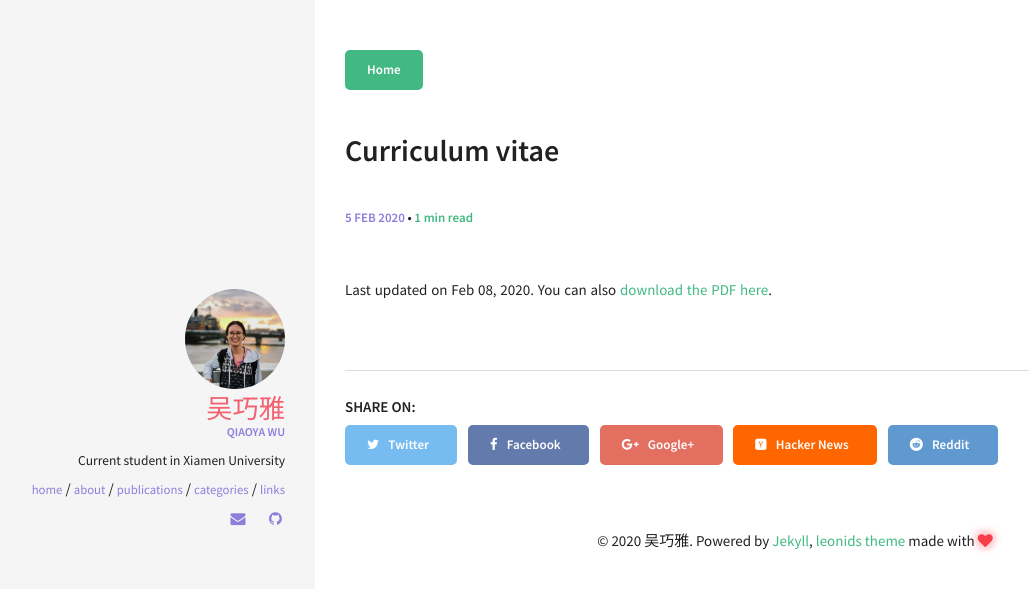
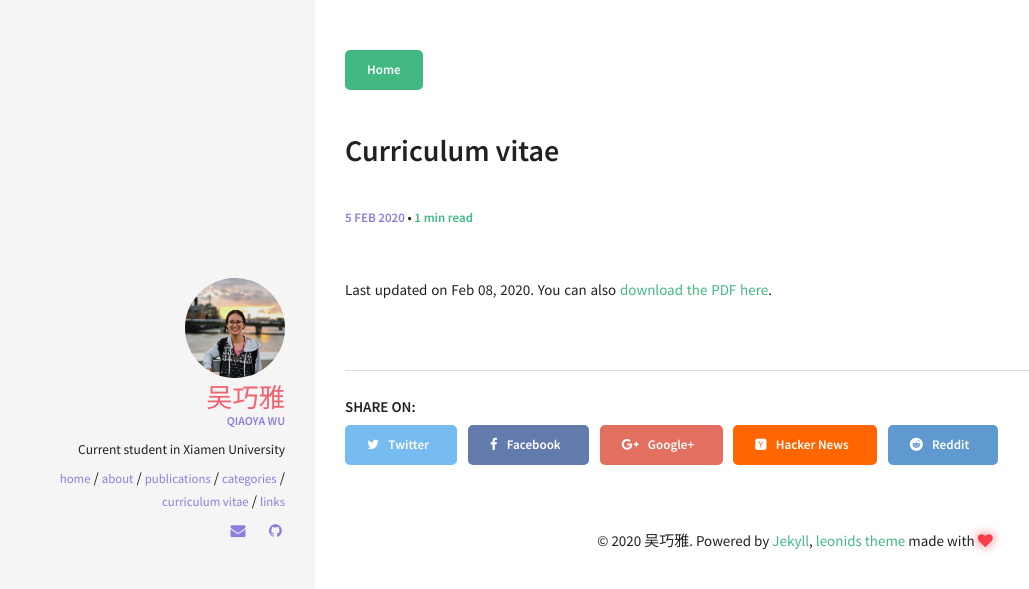
Before and after one commit to QiaoyaWu/qiaoyawu.github.io, a Jekyll site: the page built from _posts/2020-02-05-cv.md, in a window 1280 px wide. Shown: the top 589 px of the page, without its empty margins (5-1034 px from the left). Built offline with Jekyll 4.4.1, drawn with Linux system fonts in a browser that asks for light colours.

Commit message:
add cv page

```diff
--- a/_posts/2020-02-05-cv.md
+++ b/_posts/2020-02-05-cv.md
@@ -9,7 +9,7 @@
   #credit: Greg Rakozy
   #creditlink: https://unsplash.com/photos/oMpAz-DN-9I
 ---
-Last updated on Feb 08, 2020. You can also [download the PDF here](https://github.com/QiaoyaWu/qiaoyawu.github.io/blob/master/_includes/sections/QiaoyaWu_CV.pdf).
+Last updated on Feb 08, 2020. You can also [download the PDF here](https://github.com/QiaoyaWu/qiaoyawu.github.io/blob/master/QiaoyaWu_CV.pdf).
 
 
 <!--more-->
--- /dev/null
+++ b/cv.html
@@ -0,0 +1,6 @@
+---
+layout: page
+title:  Curriculum Vitae
+permalink: /CV/
+---
+<a href="/QiaoyaWu_CV.pdf" download="QiaoyaWu_CV.pdf">Download here</a>.
```
